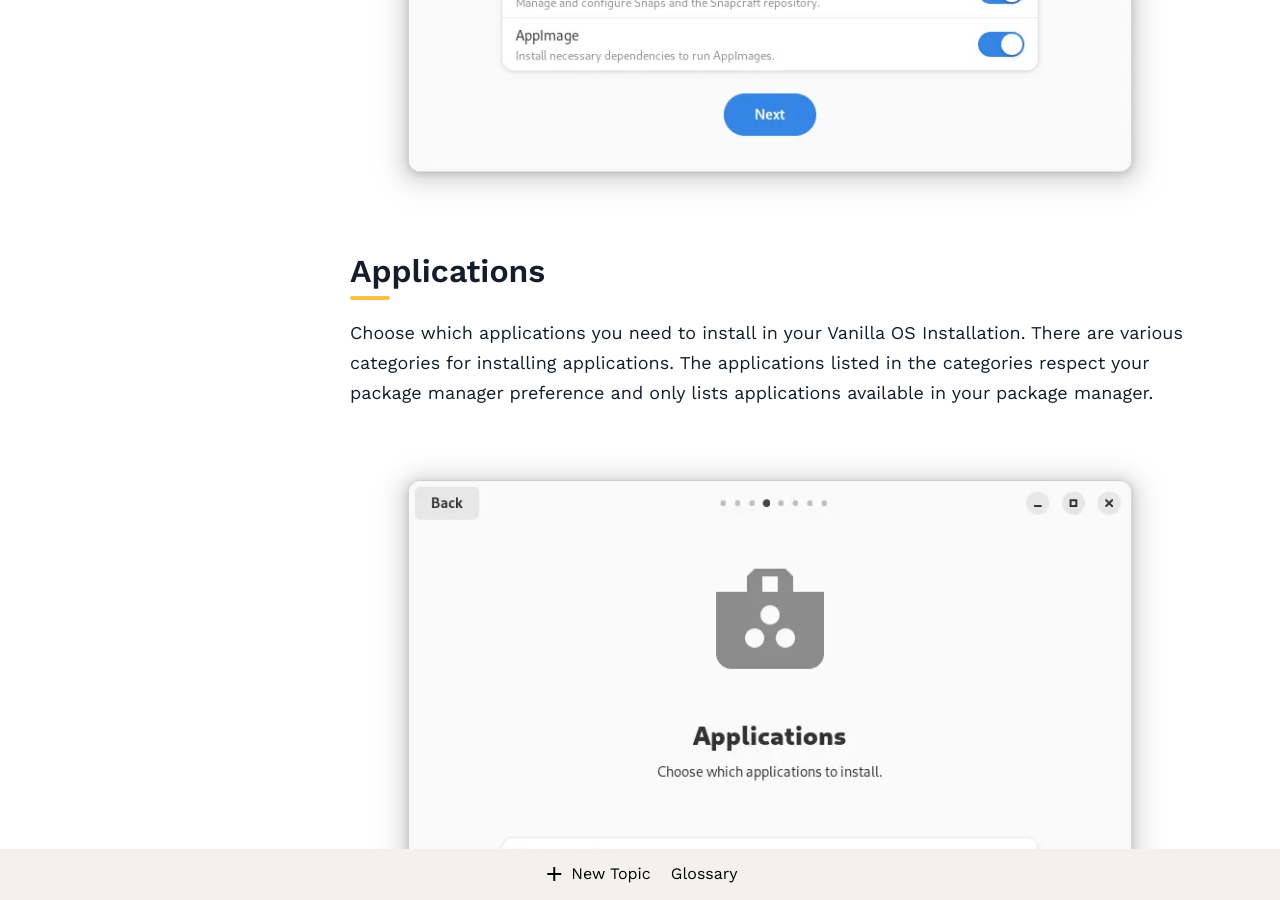
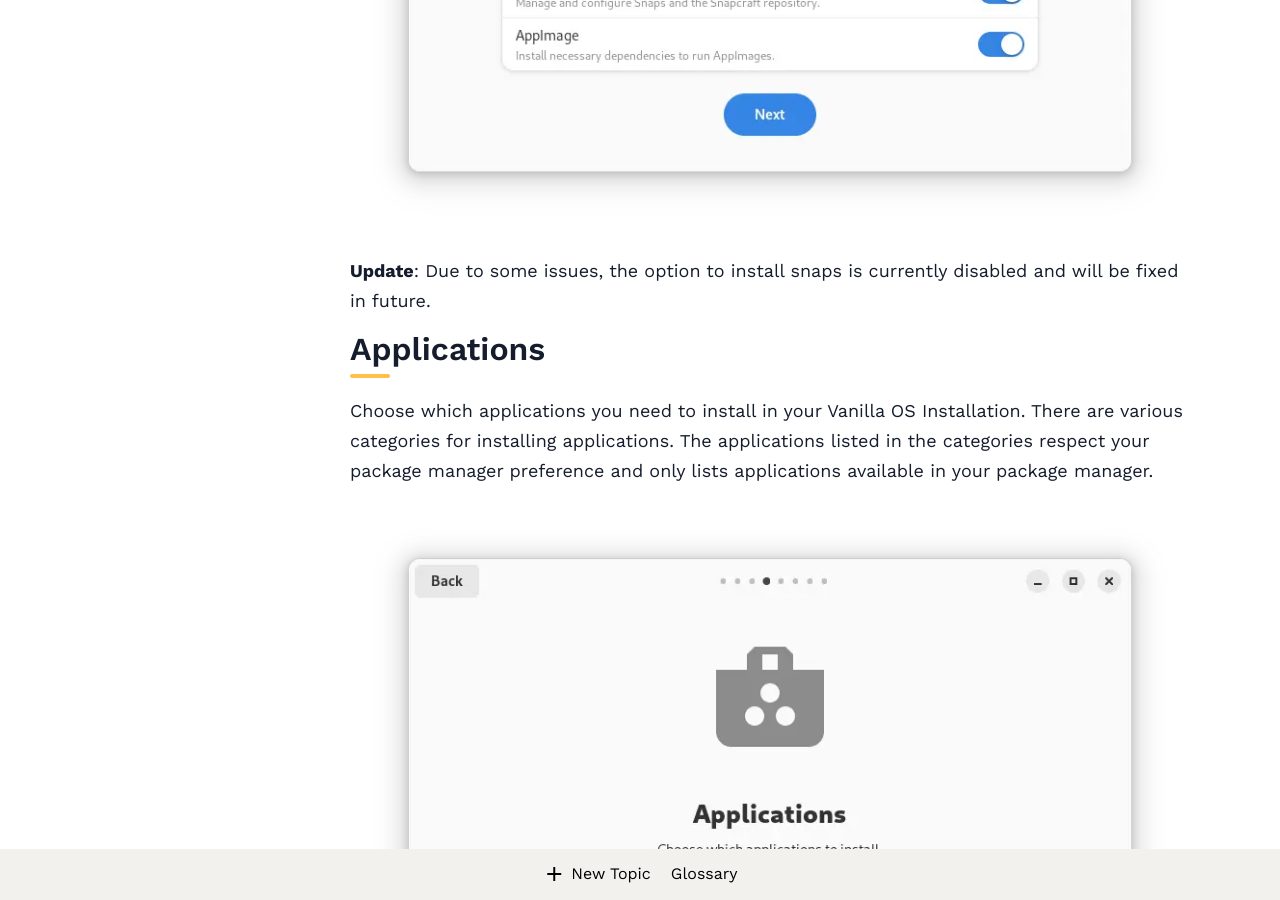
Before and after one commit to Vanilla-OS/handbook, a Jekyll site: the page built from _posts/2022-11-18-first-setup.md, in a window 1280 px wide and 900 px high, scrolled down 2813 px. Built offline with Jekyll 4.4.1, drawn with Linux system fonts in a browser that asks for light colours; nearby versions of some CDN libraries; a style sheet for code colours, icons or effects is not loaded; some of the changed text lies outside the part shown.

Commit message:
first-setup: add warning regarding snaps
Signed-off-by: K.B.Dharun Krishna <kbdharunkrishna@gmail.com>

```diff
--- a/_posts/2022-11-18-first-setup.md
+++ b/_posts/2022-11-18-first-setup.md
@@ -32,6 +32,8 @@
 
 ![Package Manager](/assets/uploads/first-setup-package-manager.webp)
 
+**Update**: Due to some issues, the option to install snaps is currently disabled and will be fixed in future.
+
 ## Applications
 
 Choose which applications you need to install in your Vanilla OS Installation. There are various categories for installing applications. The applications listed in the categories respect your package manager preference and only lists applications available in your package manager.
@@ -45,6 +47,8 @@
 | **Core Applications - Flatpak** | **Core Applications - Snap** |
 
 <br>
+
+**Update**: Due to some issues, the option to install snaps is currently disabled and will be fixed in future.
 
 ### Restricted Codecs
 
```
